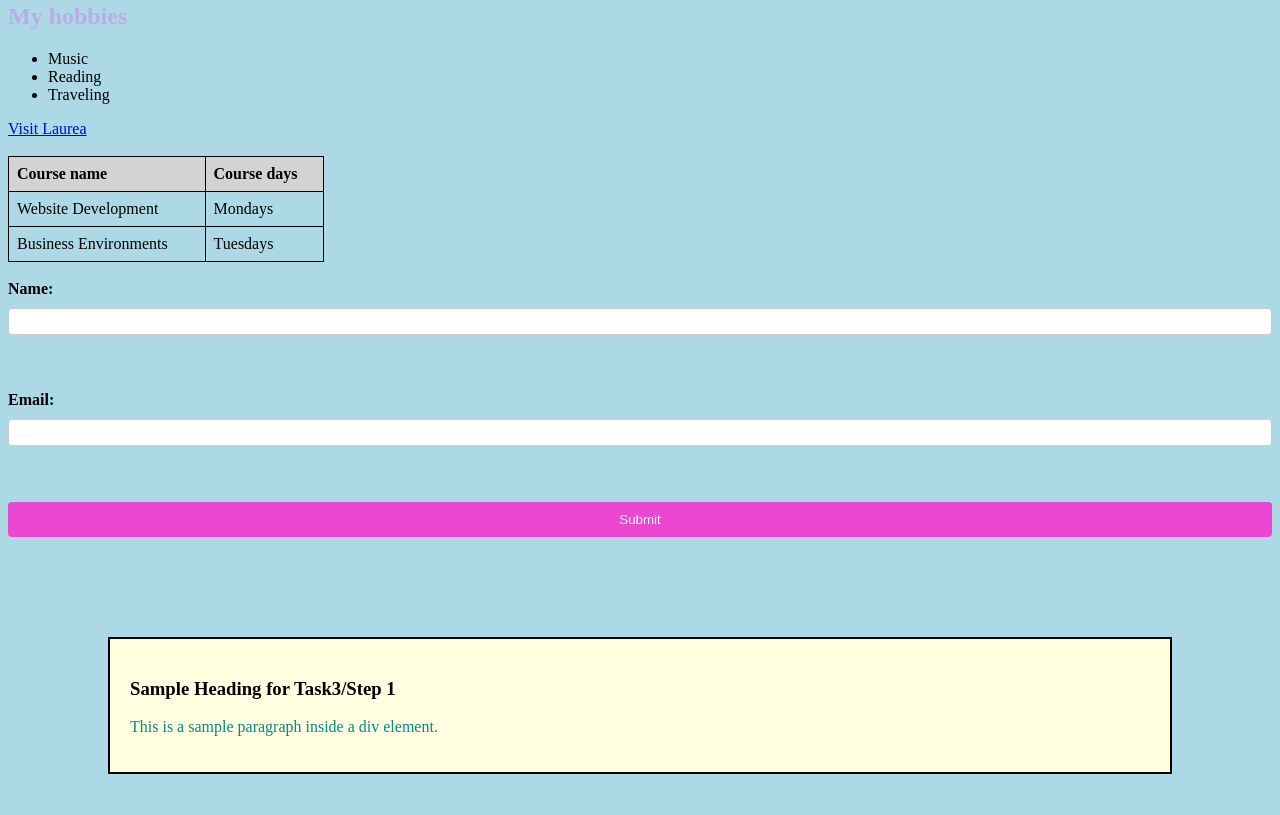
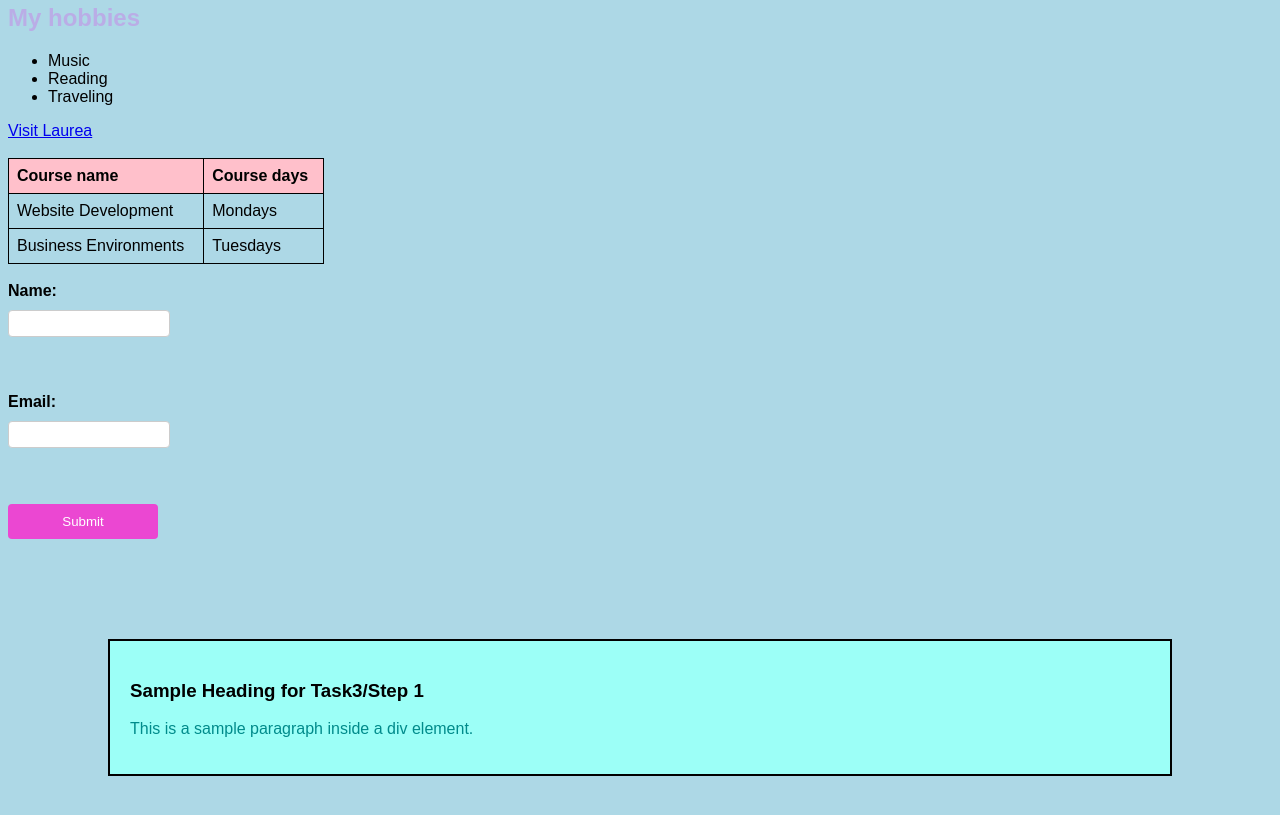
Before and after one commit to sebiv85/website_dev_course_autumn_2026, a plain HTML site: page WS_02/index.html in a window 1280 px wide. Shown: the part 695-1510 px from the top of the page. Drawn offline with Linux system fonts and the light colour scheme.

Commit message:
MInor changes

```diff
--- a/WS_02/styles.css
+++ b/WS_02/styles.css
@@ -3,6 +3,7 @@ p {
     }
 body {
         background-color: lightblue;
+        font-family: Arial, sans-serif;
     }
 h1 {
         font-size: 3em;
@@ -12,12 +13,13 @@ h1 {
     border: 2px solid black;
     padding: 20px;
     margin: 100px;
-    background-color: lightyellow;
+    background-color: rgb(156, 255, 247);
 }
 
 table {
     border-collapse: collapse;
     width: 25%;
+
 }
 th, td {
     border: 1px solid black;
@@ -25,7 +27,8 @@ th, td {
     text-align: left;
 }
 th {
-    background-color: lightgray;
+    background-color: pink
+    ;
 }
 form {
     display: flex;
@@ -41,6 +44,7 @@ input[type="text"], input[type="email"] {
     padding: 5px;
     border: 1px solid #ccc;
     border-radius: 4px;
+    width: 150px;
 }
 input[type="submit"] {
     background-color: #eb47d2;
@@ -49,6 +53,7 @@ input[type="submit"] {
     border: none;
     border-radius: 4px;
     cursor: pointer;
+    width: 150px;
 }
 input[type="submit"]:hover {
     background-color: #45a049;
```
